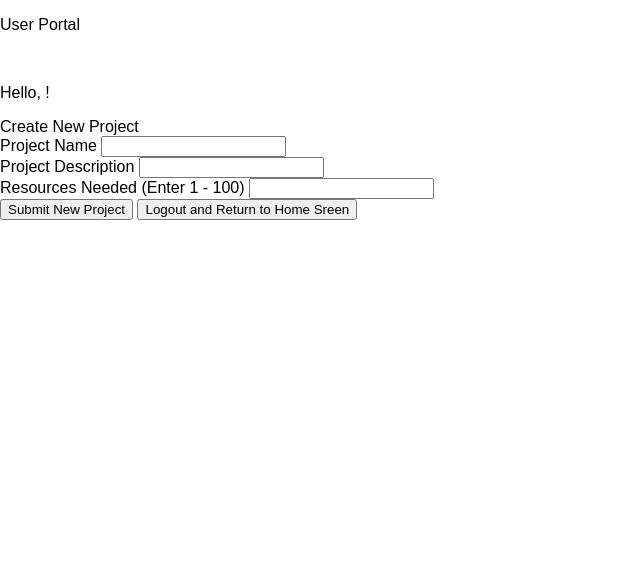
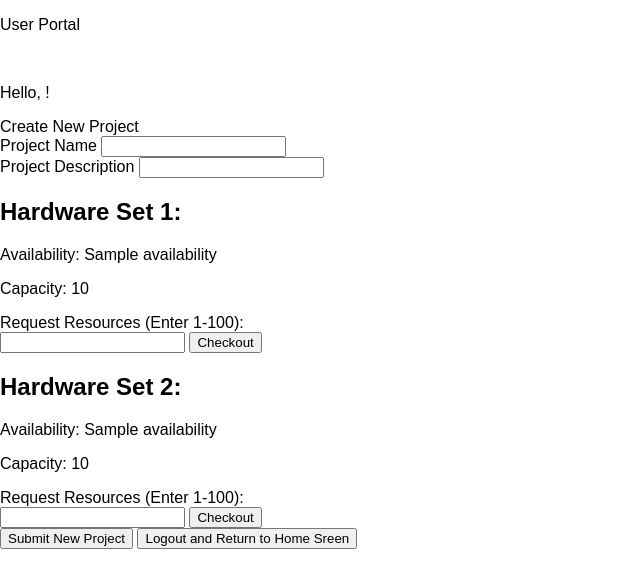
Before and after one commit to gwyni/EE461L_Team-8_Project, a Flask app: page /userPortal in a window 1280 px wide. Shown: the top 588 px of the page, without its empty margins (0-640 px from the left). Run offline with Flask 2, Linux system fonts and the light colour scheme; a database or web service that is not in the repository returns one stand-in record (values such as "Sample title"); some libraries are stand-ins or nearby versions.

Commit message:
moved checkout page to user portal page

```diff
--- a/Website/templates/userPortal.html
+++ b/Website/templates/userPortal.html
@@ -18,8 +18,22 @@
 		<input type="text" name="description">
 	</div>
 	<div class="form-group">
-		<label>Resources Needed (Enter 1 - 100)</label>
-		<input type="text" name="availability">
+		<form>
+			<h2>Hardware Set 1:</h2>
+			<p>Availability: {{available}}</p>
+			<p>Capacity: {{initialCap}}</p>
+			<label for="requested">Request Resources (Enter 1-100):</label><br>
+			<input type="number" id="requested" name="requested">
+			<button type="button">Checkout</button>
+		  </form>
+		  <form>
+			<h2>Hardware Set 2:</h2>
+			<p>Availability: {{available2}}</p>
+			<p>Capacity: {{initialCap2}}</p>
+			<label for="requested">Request Resources (Enter 1-100):</label><br>
+			<input type="number" id="requested" name="requested">
+			<button type="button">Checkout</button>
+		</form>
 	</div>
 	<button type='submit' class='btn btn-primary'>Submit New Project</button>
 	<button type='submit' class='btn btn-primary'>Logout and Return to Home Sreen</button>
--- a/Website/webpage.py
+++ b/Website/webpage.py
@@ -111,6 +111,12 @@ def login():
 # below displays the HTML for the user portal page
 @app.route('/userPortal',methods=['GET','POST'])
 def userPortal():
+	hwSetOne=hwDb.find_one({"ID":"HWSet_1"})
+	capOne=hwSetOne["Capacity"]
+	availOne=hwSetOne["Availability"]
+	hwSetTwo=hwDb.find_one({"ID":"HWSet_2"})
+	capTwo=hwSetTwo["Capacity"]
+	availTwo=hwSetOne["Availability"]
 	displayUser = ""
 	if 'username' in session:
 			displayUser = session['username']
@@ -118,9 +124,9 @@ def userPortal():
 		projectInfo = request.form
 		projectName = projectInfo.get('Project Name')
 		#return render_template('userPortal.html',content='Hello, ' + displayUser + '!')
-	return render_template('userPortal.html',content='Hello, ' + displayUser + '!')
+	return render_template('userPortal.html',content='Hello, ' + displayUser + '!', available=availOne, initialCap=capOne, available2=availTwo, initialCap2=capTwo)
 
-@app.route('/checkOut', methods=['GET','POST'])
+@app.route('/checkOut/', methods=['GET','POST'])
 def checkOut():
 	#print("Printing Database")
 	#printDatabase(hwDb)
@@ -130,7 +136,7 @@ def checkOut():
 	hwSetTwo=hwDb.find_one({"ID":"HWSet_2"})
 	capTwo=hwSetTwo["Capacity"]
 	availTwo=hwSetOne["Availability"]
-	return render_template('checkOutPage.html', available=capOne, initialCap=availOne, available2=capTwo, initialCap2=availTwo)
+	return render_template('checkOutPage.html', available=availOne, initialCap=capOne, available2=availTwo, initialCap2=capTwo)
 # main method that just runs the app
 if __name__ == "__main__":
 	# create the hardware sets amd add them to their database
```
